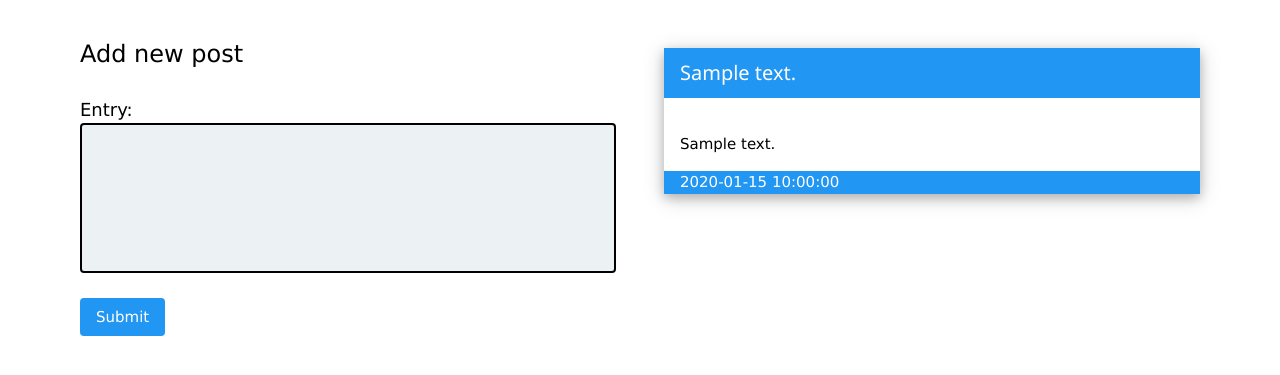
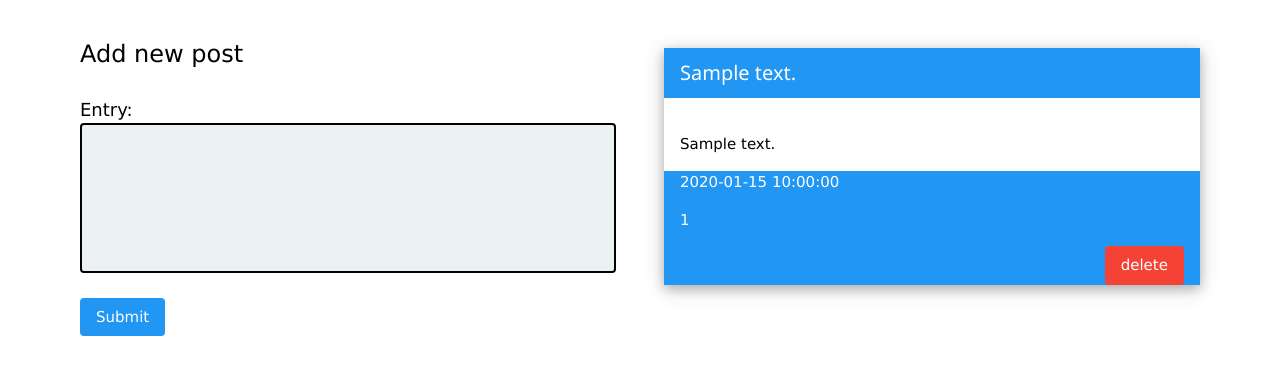
Before and after one commit to sfraser-dev/web-python-flask-microblog, a Flask app: page / in a window 1280 px wide. Shown: the part 202-577 px from the top of the page. Run offline with Flask 3, Linux system fonts and the light colour scheme; a database or web service that is not in the repository returns one stand-in record (values such as "Sample title").

Commit message:
jinja setting VALUE attribute of html button (even within quotes!). HTML form attribute NAME is how the form is referenced and attribute VALUE is what's returned.
Python distinguishing between different buttons via POSTS message received.

Adding mongoDB document id to the HTML button's value attribute.

```diff
--- a/app.py
+++ b/app.py
@@ -13,18 +13,27 @@ def create_app():
         client = MongoClient(os.getenv("MONGODB_URI"))
         app.db = client.microblog
         if request.method == "POST":
-            entry_content = request.form.get("content")
-            formatted_date = datetime.datetime.today().strftime("%Y-%m-%d %H:%M:%S")
-            app.db.entries.insert_one({"content": entry_content, "date": formatted_date})
+            if request.form.get("Submit") == "submit":
+                entry_content = request.form.get("content")
+                formatted_date = datetime.datetime.today().strftime("%Y-%m-%d %H:%M:%S")
+                app.db.entries.insert_one({"content": entry_content, "date": formatted_date})
 
-        entries_with_date = [(entry["content"], entry["date"]) for entry in app.db.entries.find({})]
-        sorted_by_date = sorted(entries_with_date, key=lambda tup: tup[1], reverse=True)
+            else:
+                print("\n\n\n\n\n")
+                print(request.form.get("Delete"))
+                print("\n\n\n\n\n\n\n")
+
+        entries_with_date_and_dbID = [
+            (entry["content"], entry["date"], entry["_id"]) for entry in app.db.entries.find({})
+        ]
+        entries_with_date_and_dbID_sorted = sorted(
+            entries_with_date_and_dbID, key=lambda tup: tup[1], reverse=True)
 
         # app.db.entries.delete_one({"content": "hippo"})
         my_collection = app.db.entries.find().sort("content")
         for my_doc in my_collection:
             pprint.pprint(my_doc)
 
-        return render_template("home.html", entries = sorted_by_date)
+        return render_template("home.html", entries = entries_with_date_and_dbID_sorted)
 
     return app
--- a/templates/home.html
+++ b/templates/home.html
@@ -50,7 +50,7 @@
                 <br>
                 <textarea name="content" id="entry" wrap="hard"></textarea>
               </p>
-              <button type="submit" class="w3-button w3-round w3-blue">Submit</button>
+              <button type="submit" class="w3-button w3-round w3-blue" name="Submit" value="submit">Submit</button>
             </form>
           </div>
         </div>
@@ -70,6 +70,10 @@
               </div>
               <footer class="w3-container w3-blue">
                 <time datetime="{{ entry[1] }}">{{ entry[1] }}</time>
+                <p>{{ entry[2] }}</p>
+                <form action="#" method="POST">
+                  <button type="submit" class="w3-button w3-round w3-red w3-right" name="Delete" value="{{ entry[2] }}">delete</button>
+                </form>
               </footer>
             </div>
           </div>
```
